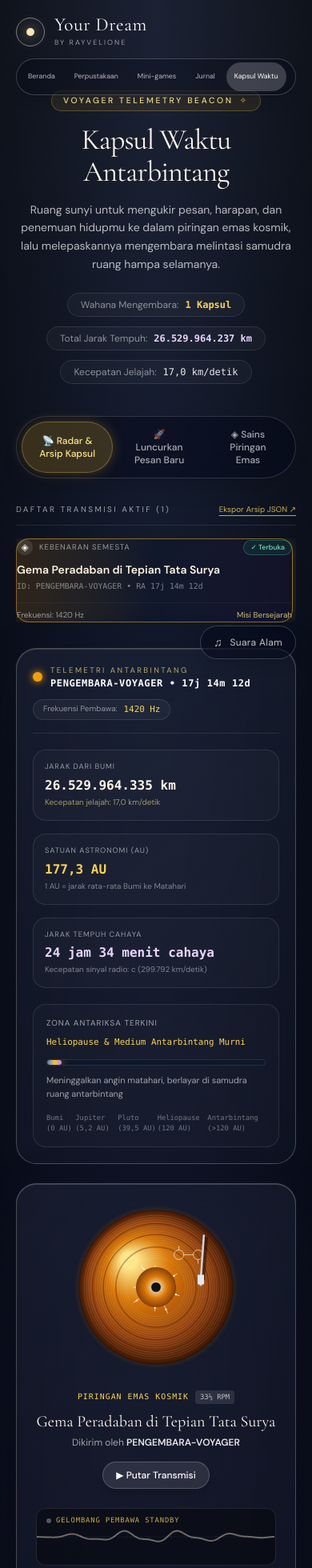
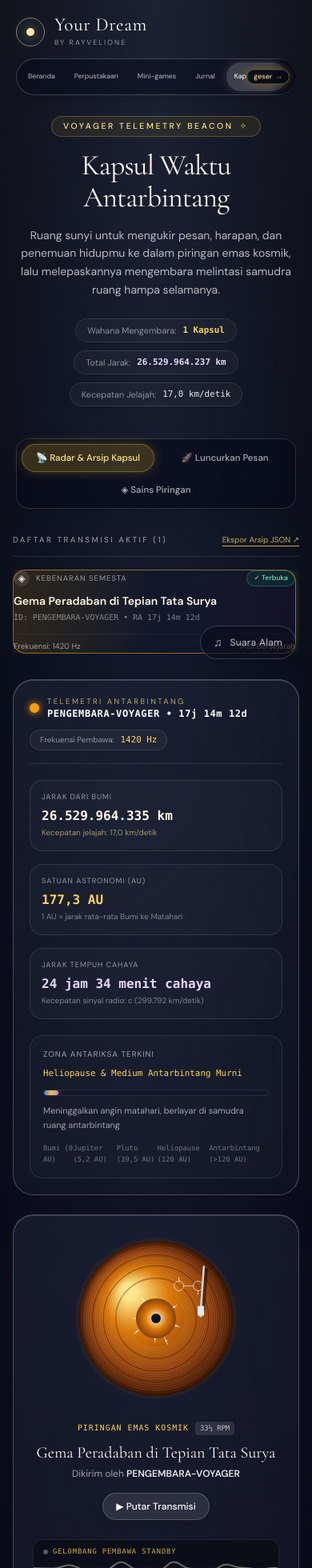
Before and after one commit to Reyyi/Your-dream, a Next.js app: page /kapsul-waktu in a window 390 px wide. Shown: the top 1960 px of the page at 80% size. Built offline with nearby package versions, Linux system fonts and the light colour scheme.

Commit message:
feat: enhance mobile navbar scroll indicator, dream world entrance, and responsive spacing

```diff
--- a/app/globals.css
+++ b/app/globals.css
@@ -959,7 +959,7 @@ input:focus-visible {
   }
 
   .home-hero {
-    padding-top: 7.5rem;
+    padding-top: 8.75rem;
     padding-bottom: 1rem;
   }
 
@@ -1122,3 +1122,54 @@ input:focus-visible {
     opacity: 1;
   }
 }
+
+/* Dream World Portal Transition Animation */
+@keyframes dreamWorldVeil {
+  0% {
+    opacity: 0;
+    transform: scale(0.92);
+    filter: blur(0px);
+  }
+  35% {
+    opacity: 0.95;
+    transform: scale(1.06);
+    filter: blur(4px);
+  }
+  100% {
+    opacity: 0;
+    transform: scale(1.22);
+    filter: blur(14px);
+  }
+}
+
+.dream-world-veil {
+  animation: dreamWorldVeil 1050ms cubic-bezier(0.22, 1, 0.36, 1) forwards;
+  will-change: transform, opacity, filter;
+}
+
+/* Slow Orbital Celestial Spins */
+@keyframes spinSlow {
+  from {
+    transform: rotate(0deg);
+  }
+  to {
+    transform: rotate(360deg);
+  }
+}
+
+.animate-spin-slow {
+  animation: spinSlow 32s linear infinite;
+}
+
+@keyframes spinSlowReverse {
+  from {
+    transform: rotate(360deg);
+  }
+  to {
+    transform: rotate(0deg);
+  }
+}
+
+.animate-spin-reverse-slow {
+  animation: spinSlowReverse 44s linear infinite;
+}
--- a/components/Experience.tsx
+++ b/components/Experience.tsx
@@ -34,7 +34,7 @@ export function Experience({
 
       <section
         className={`home-hero relative z-20 mx-6 w-[calc(100%-3rem)] max-w-[27rem] pb-8 transition-all duration-1000 ease-out sm:mx-10 sm:w-auto lg:ml-16 ${
-          introFinished ? "translate-y-0 opacity-100" : "translate-y-3 opacity-90"
+          introFinished ? "translate-y-0 opacity-100 filter-none" : "translate-y-4 opacity-0 blur-sm"
         }`}
       >
         <p className="mb-3 text-[0.62rem] uppercase tracking-[0.3em] text-white/70">
--- a/components/ui/SiteHeader.tsx
+++ b/components/ui/SiteHeader.tsx
@@ -1,7 +1,9 @@
 "use client";
 
+import { useEffect, useRef, useState } from "react";
 import Link from "next/link";
 import { usePathname } from "next/navigation";
+import { useIntroStore } from "@/lib/introStore";
 
 type SiteHeaderProps = {
   active?: "home" | "library" | "games" | "journal" | "capsule" | "retro";
@@ -18,6 +20,15 @@ const links = [
 
 export function SiteHeader({ active }: SiteHeaderProps = {}) {
   const pathname = usePathname();
+  const isIntroActive = useIntroStore((state) => state.isIntroActive);
+  const isDreamTransitioning = useIntroStore((state) => state.isDreamTransitioning);
+
+  const [canScrollRight, setCanScrollRight] = useState(true);
+  const navRef = useRef<HTMLElement>(null);
+
+  const isHome = pathname === "/";
+  // On home route, keep navbar hidden until intro finishes or dream transition begins
+  const isHidden = isHome && isIntroActive && !isDreamTransitioning;
 
   const currentActive =
     active ??
@@ -35,8 +46,25 @@ export function SiteHeader({ active }: SiteHeaderProps = {}) {
       ? "retro"
       : undefined);
 
+  const handleScroll = () => {
+    if (!navRef.current) return;
+    const { scrollLeft, scrollWidth, clientWidth } = navRef.current;
+    // Hide cue if scrolled near the right edge
+    setCanScrollRight(scrollLeft + clientWidth < scrollWidth - 12);
+  };
+
+  useEffect(() => {
+    handleScroll();
+  }, []);
+
   return (
-    <header className="absolute inset-x-0 top-0 z-30 flex flex-col items-start gap-3 px-5 pt-5 sm:flex-row sm:items-center sm:justify-between sm:gap-4 sm:px-10 sm:pt-7 lg:px-16">
+    <header
+      className={`absolute inset-x-0 top-0 z-30 flex flex-col items-start gap-3 px-5 pt-5 sm:flex-row sm:items-center sm:justify-between sm:gap-4 sm:px-10 sm:pt-7 lg:px-16 transition-all duration-1000 ease-out ${
+        isHidden
+          ? "pointer-events-none -translate-y-8 opacity-0"
+          : "translate-y-0 opacity-100"
+      }`}
+    >
       <Link
         href="/"
         className="group inline-flex shrink-0 items-center gap-3"
@@ -54,9 +82,14 @@ export function SiteHeader({ active }: SiteHeaderProps = {}) {
           </span>
         </span>
       </Link>
+
+      {/* Navigation Bar Container with Mobile Scroll Cue */}
+      <div className="relative w-full sm:w-auto">
         <nav
+          ref={navRef}
+          onScroll={handleScroll}
           aria-label="Navigasi utama"
-        className="flex w-full items-center gap-1 overflow-x-auto no-scrollbar rounded-full border border-white/20 bg-slate-950/25 p-1 backdrop-blur-xl shadow-lg sm:w-auto sm:justify-normal sm:gap-2"
+          className="flex w-full items-center gap-1 overflow-x-auto no-scrollbar rounded-full border border-white/20 bg-slate-950/35 p-1 backdrop-blur-xl shadow-lg sm:w-auto sm:justify-normal sm:gap-2 scroll-smooth overscroll-x-contain"
         >
           {links.map((link) => (
             <Link
@@ -64,7 +97,7 @@ export function SiteHeader({ active }: SiteHeaderProps = {}) {
               aria-current={currentActive === link.id ? "page" : undefined}
               className={`flex min-h-9 shrink-0 items-center justify-center rounded-full px-2.5 py-1.5 text-center text-[clamp(0.55rem,2vw,0.68rem)] leading-tight transition sm:min-h-0 sm:flex-none sm:whitespace-nowrap sm:px-4 sm:py-2 sm:text-xs ${
                 currentActive === link.id
-                ? "bg-white/20 text-white"
+                  ? "bg-white/20 text-white shadow-[0_0_15px_rgba(255,255,255,0.15)]"
                   : "text-white/70 hover:bg-white/10 hover:text-white"
               }`}
               href={link.href}
@@ -73,6 +106,26 @@ export function SiteHeader({ active }: SiteHeaderProps = {}) {
             </Link>
           ))}
         </nav>
+
+        {/* Right Scroll Gradient Mask on Mobile */}
+        <div
+          aria-hidden="true"
+          className={`pointer-events-none absolute right-0 top-0 bottom-0 w-8 rounded-r-full bg-gradient-to-l from-slate-950/85 to-transparent transition-opacity duration-300 sm:hidden ${
+            canScrollRight ? "opacity-100" : "opacity-0"
+          }`}
+        />
+
+        {/* Subtle Interactive Scroll Swipe Cue for Mobile */}
+        {canScrollRight && (
+          <div
+            aria-hidden="true"
+            className="pointer-events-none absolute right-2 top-1/2 -translate-y-1/2 flex items-center gap-1 rounded-full border border-amber-300/40 bg-slate-950/90 px-2 py-0.5 text-[0.55rem] font-medium text-amber-200 shadow-[0_0_12px_rgba(245,158,11,0.35)] backdrop-blur-md sm:hidden animate-pulse"
+          >
+            <span>geser</span>
+            <span className="text-amber-300">→</span>
+          </div>
+        )}
+      </div>
     </header>
   );
 }
--- a/components/ui/TimeCapsuleExperience.tsx
+++ b/components/ui/TimeCapsuleExperience.tsx
@@ -169,7 +169,7 @@ export function TimeCapsuleExperience() {
       />
 
       {/* Main Container */}
-      <div className="relative z-20 mx-auto w-full max-w-6xl px-5 pt-28 pb-20 sm:px-8 sm:pt-36">
+      <div className="relative z-20 mx-auto w-full max-w-6xl px-4 sm:px-8 pt-36 sm:pt-40 pb-24">
         {/* Header Introduction */}
         <section className="mb-10 text-center sm:mb-14">
           <div className="inline-flex items-center gap-2 rounded-full border border-amber-300/25 bg-amber-400/[0.08] px-3.5 py-1 text-[0.65rem] font-medium tracking-[0.25em] text-amber-200">
@@ -186,27 +186,27 @@ export function TimeCapsuleExperience() {
           </p>
 
           {/* Key Metric Pills */}
-          <div className="mt-6 flex flex-wrap items-center justify-center gap-3 text-xs sm:gap-4">
-            <div className="flex items-center gap-2 rounded-full border border-white/10 bg-white/[0.03] px-4 py-1.5 backdrop-blur-md">
-              <span className="text-white/50">Wahana Mengembara:</span>
-              <span className="font-mono font-bold text-amber-300">{capsules.length} Kapsul</span>
+          <div className="mt-6 flex flex-wrap items-center justify-center gap-2.5 sm:gap-4 text-xs">
+            <div className="flex items-center gap-2 rounded-full border border-white/10 bg-white/[0.03] px-3.5 py-1.5 backdrop-blur-md">
+              <span className="text-white/50 text-[0.68rem] sm:text-xs">Wahana Mengembara:</span>
+              <span className="font-mono font-bold text-amber-300 text-[0.68rem] sm:text-xs">{capsules.length} Kapsul</span>
             </div>
-            <div className="flex items-center gap-2 rounded-full border border-white/10 bg-white/[0.03] px-4 py-1.5 backdrop-blur-md">
-              <span className="text-white/50">Total Jarak Tempuh:</span>
-              <span className="font-mono font-bold text-purple-200">{formatKm(totalDistanceKm)}</span>
+            <div className="flex items-center gap-2 rounded-full border border-white/10 bg-white/[0.03] px-3.5 py-1.5 backdrop-blur-md">
+              <span className="text-white/50 text-[0.68rem] sm:text-xs">Total Jarak:</span>
+              <span className="font-mono font-bold text-purple-200 text-[0.68rem] sm:text-xs">{formatKm(totalDistanceKm)}</span>
             </div>
-            <div className="flex items-center gap-2 rounded-full border border-white/10 bg-white/[0.03] px-4 py-1.5 backdrop-blur-md">
-              <span className="text-white/50">Kecepatan Jelajah:</span>
-              <span className="font-mono text-white/90">17,0 km/detik</span>
+            <div className="flex items-center gap-2 rounded-full border border-white/10 bg-white/[0.03] px-3.5 py-1.5 backdrop-blur-md">
+              <span className="text-white/50 text-[0.68rem] sm:text-xs">Kecepatan Jelajah:</span>
+              <span className="font-mono text-white/90 text-[0.68rem] sm:text-xs">17,0 km/detik</span>
             </div>
           </div>
         </section>
 
-        {/* Tab Navigation Controls */}
-        <div className="mb-8 flex justify-center">
-          <div className="inline-flex rounded-full border border-white/15 bg-slate-950/40 p-1.5 shadow-xl backdrop-blur-xl">
+        {/* Tab Navigation Controls (Mobile Optimized) */}
+        <div className="mb-8 flex justify-center px-1">
+          <div className="flex w-full max-w-lg flex-wrap items-center justify-center gap-1.5 rounded-2xl border border-white/15 bg-slate-950/50 p-1.5 shadow-xl backdrop-blur-xl sm:w-auto sm:rounded-full">
             <button
-              className={`rounded-full px-5 py-2 text-xs font-medium transition-all duration-300 ${
+              className={`flex-1 sm:flex-none rounded-full px-3.5 sm:px-5 py-2 text-[0.72rem] sm:text-xs font-medium transition-all duration-300 text-center whitespace-nowrap ${
                 activeTab === "radar"
                   ? "bg-amber-400/20 text-amber-200 shadow-[0_0_15px_rgba(251,191,36,0.25)] border border-amber-300/30"
                   : "text-white/65 hover:text-white"
@@ -220,7 +220,7 @@ export function TimeCapsuleExperience() {
               📡 Radar &amp; Arsip Kapsul
             </button>
             <button
-              className={`rounded-full px-5 py-2 text-xs font-medium transition-all duration-300 ${
+              className={`flex-1 sm:flex-none rounded-full px-3.5 sm:px-5 py-2 text-[0.72rem] sm:text-xs font-medium transition-all duration-300 text-center whitespace-nowrap ${
                 activeTab === "peluncuran"
                   ? "bg-amber-400/20 text-amber-200 shadow-[0_0_15px_rgba(251,191,36,0.25)] border border-amber-300/30"
                   : "text-white/65 hover:text-white"
@@ -231,10 +231,10 @@ export function TimeCapsuleExperience() {
               }}
               type="button"
             >
-              🚀 Luncurkan Pesan Baru
+              🚀 Luncurkan Pesan
             </button>
             <button
-              className={`rounded-full px-5 py-2 text-xs font-medium transition-all duration-300 ${
+              className={`flex-1 sm:flex-none rounded-full px-3.5 sm:px-5 py-2 text-[0.72rem] sm:text-xs font-medium transition-all duration-300 text-center whitespace-nowrap ${
                 activeTab === "sains"
                   ? "bg-amber-400/20 text-amber-200 shadow-[0_0_15px_rgba(251,191,36,0.25)] border border-amber-300/30"
                   : "text-white/65 hover:text-white"
@@ -245,7 +245,7 @@ export function TimeCapsuleExperience() {
               }}
               type="button"
             >
-              ◈ Sains Piringan Emas
+              ◈ Sains Piringan
             </button>
           </div>
         </div>
@@ -458,7 +458,7 @@ export function TimeCapsuleExperience() {
         {/* ────────────────────────────────────────────────────────── */}
         {activeTab === "peluncuran" && (
           <div className="mx-auto max-w-3xl">
-            <div className="glass-panel rounded-[2rem] border border-amber-400/25 bg-slate-950/60 p-6 shadow-2xl backdrop-blur-2xl sm:p-10">
+            <div className="glass-panel rounded-2xl sm:rounded-[2rem] border border-amber-400/25 bg-slate-950/60 p-4.5 sm:p-8 lg:p-10 shadow-2xl backdrop-blur-2xl">
               <div className="border-b border-white/10 pb-5">
                 <span className="text-[0.62rem] font-mono uppercase tracking-[0.25em] text-amber-300">
                   MODUL PELUNCURAN WAHANA ANTARBINTANG
--- /dev/null
+++ b/lib/introStore.ts
@@ -0,0 +1,15 @@
+import { create } from "zustand";
+
+type IntroStore = {
+  isIntroActive: boolean;
+  isDreamTransitioning: boolean;
+  setIntroActive: (active: boolean) => void;
+  setDreamTransitioning: (transitioning: boolean) => void;
+};
+
+export const useIntroStore = create<IntroStore>((set) => ({
+  isIntroActive: true,
+  isDreamTransitioning: false,
+  setIntroActive: (active) => set({ isIntroActive: active }),
+  setDreamTransitioning: (transitioning) => set({ isDreamTransitioning: transitioning }),
+}));
```
Also changed, not shown: components/ui/CinematicIntro.tsx (+78 -54 lines), components/ui/RetroRoomExperience.tsx (+10 -10 lines). Lines whose indentation alone changed are shown as unchanged.
